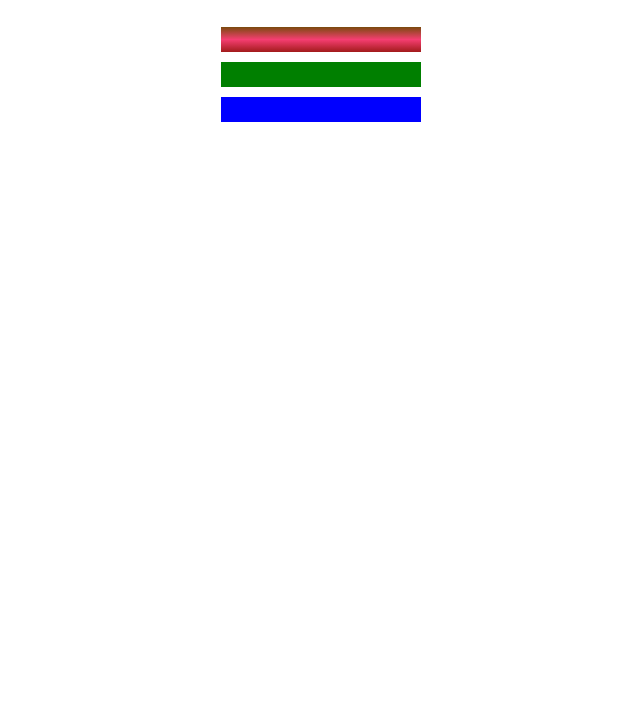
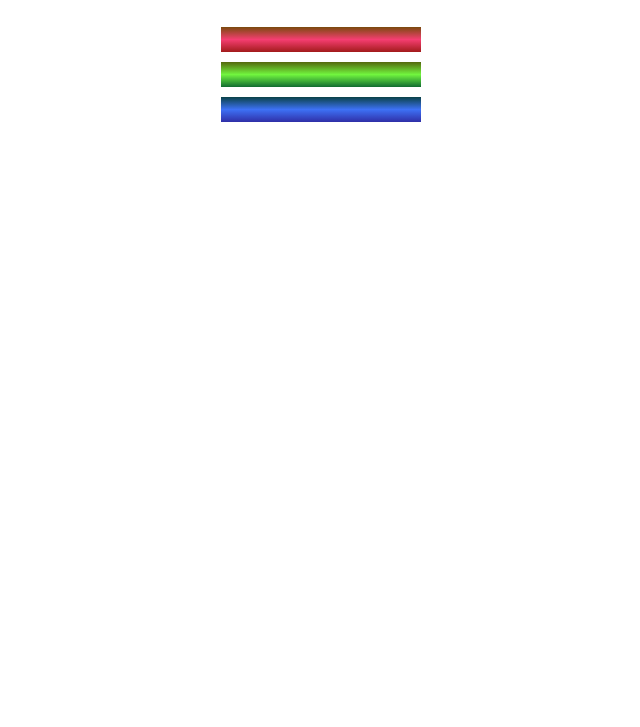
Before and after one commit to Effel0399/freecodecamp-responsive-web-design-03, a plain HTML site: page index.html in a window 1280 px wide. Shown: the part 73-800 px from the top of the page, without its empty margins (319-959 px from the left). Drawn offline with Linux system fonts and the light colour scheme.

Commit message:
69 - linear gradient to all color

```diff
--- a/styles.css
+++ b/styles.css
@@ -14,11 +14,11 @@ h1 {
 }
 
 .red {
-    background: linear-gradient(180deg, rgb(122, 74, 14) 0%, rgb(245, 62, 113) 50%, rgb(162, 27, 27) 100%);
-  }
+    background: linear-gradient(rgb(122, 74, 14), rgb(245, 62, 113), rgb(162, 27, 27));
+}
 .green {
-    background-color: #007F00;
+    background: linear-gradient(#55680D, #71F53E, #116C31);
 }
 .blue {
-    background-color: hsl(240, 100%, 50%);
+    background: linear-gradient(hsl(186, 76%, 16%), hsl(223, 90%, 60%), hsl(240, 56%, 42%));
 }
```
